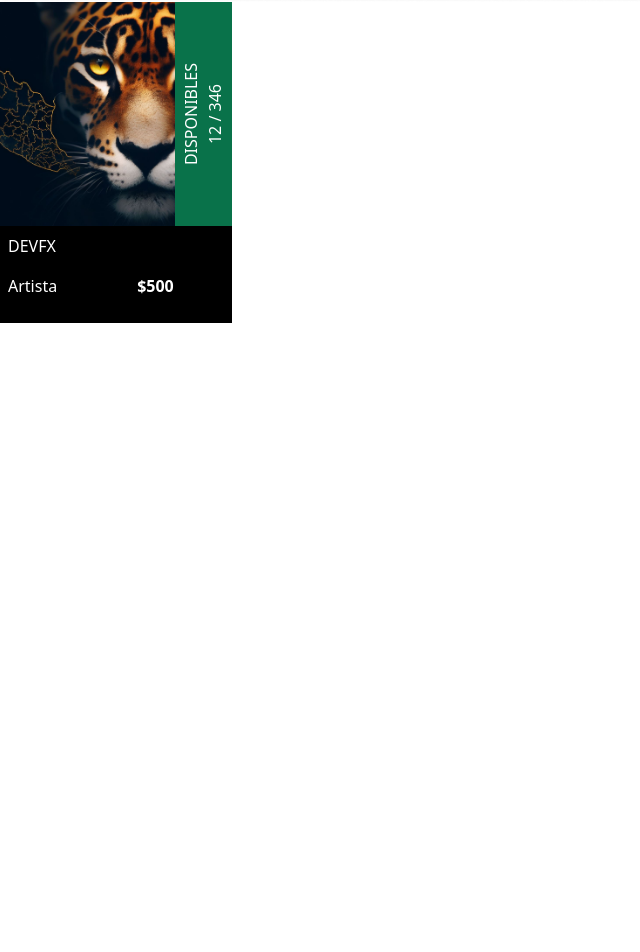
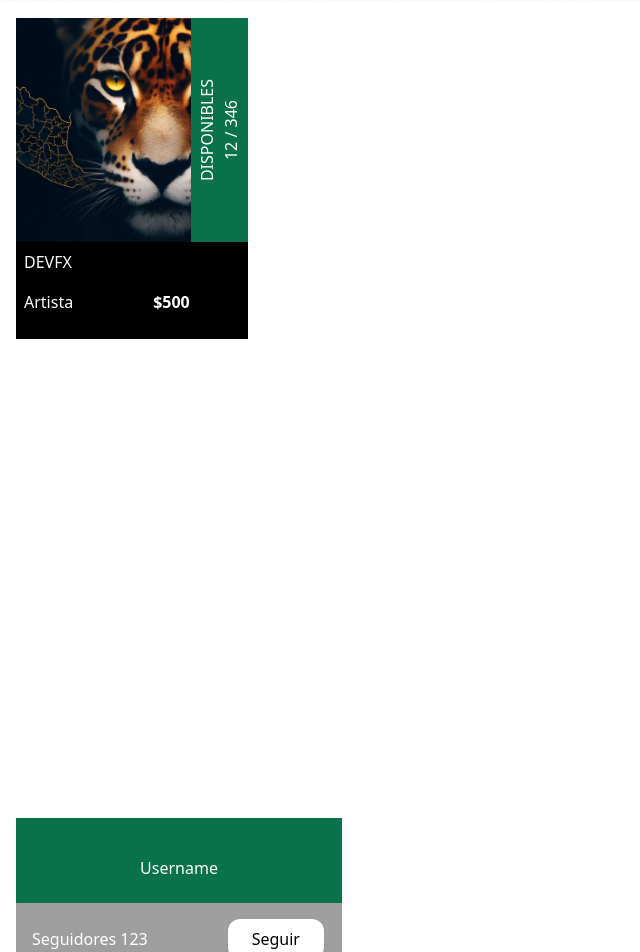
Before and after one commit to LarissaHilario/DEVFX, a React (Vite) app: page /LandingPage in a window 1280 px wide. Shown: the part 798-1750 px from the top of the page, without its empty margins (0-640 px from the left). Before the commit the page ends 1600 px from the top, so only its background shows below. Built offline with nearby package versions, Linux system fonts and the light colour scheme.

Commit message:
feat: add artist cards

```diff
--- a/src/components/CardArtist.jsx
+++ b/src/components/CardArtist.jsx
@@ -3,8 +3,15 @@ import React from "react"
 const CardArtist =()=>{
     return(
         <>
-        <div className="w-full h-full">
-            <div className="w-">
+        <div className="w-full h-full p-4">
+            <div className="w-[326px] h-[170px] grid grid-rows-2">
+                <div className="w-full h-[100px] bg-[#09724A] flex items-center justify-center">
+                    <h1 className="text-center text-white font-medium">Username</h1>
+                </div>
+                <div className="w-full h-[71px] bg-[#9E9E9E] flex items-center ">
+                    <p className="font-medium text-white ml-4">Seguidores 123</p>
+                    <button className="rounded-xl bg-white w-24 h-10 ml-20">Seguir</button>
+                </div>
 
             </div>
 
--- a/src/components/CardImage.jsx
+++ b/src/components/CardImage.jsx
@@ -4,7 +4,7 @@ import { images } from "../assets/INDEX.JS";
 const CardImage = () => {
     return (
         <>
-            <div className="w-full h-full">
+            <div className="w-full h-full p-4">
                 <div className="">
                     <div className="w-[232px] h-[321px] grid-rows-2">
                         <div className="h-[calc(100%-97px)] w-[232px] grid grid-cols-2 ">
--- a/src/pages/LandingPage.jsx
+++ b/src/pages/LandingPage.jsx
@@ -1,5 +1,6 @@
 import React from "react";
 import TopNfts from "../components/TopNfts";
+import CardArtist from "../components/CardArtist";
 
 const LandingPage = () => {
     return (
@@ -12,10 +13,8 @@ const LandingPage = () => {
                     <div className="absolute z-10 h-full w-full ">
                         <div className="h-full w-full relative">
                             <div className="absolute z-10 h-full w-full bg-backLanding bg-cover  bg-no-repeat">
-
-                            </div>
-
                         </div>
+                    </div>
                     </div>
                     {/* logica */}
                     <div className="absolute z-50 h-full w-full ">
@@ -33,6 +32,7 @@ const LandingPage = () => {
 
                 </div>
                <TopNfts/>
+               <CardArtist/>
 
     </div>
 );
```
